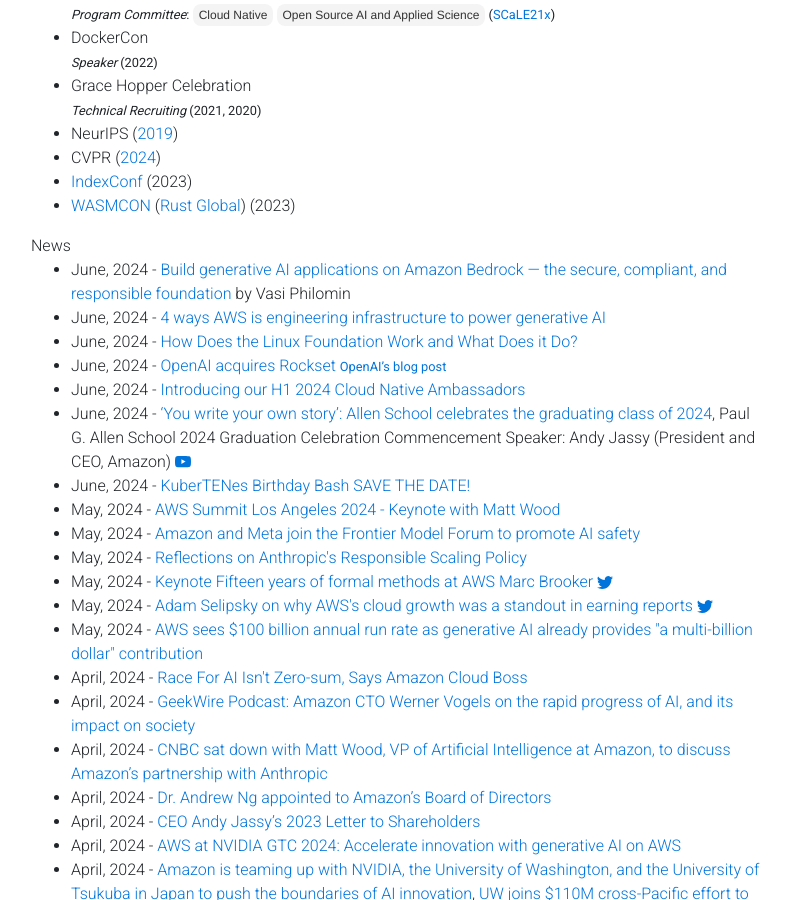
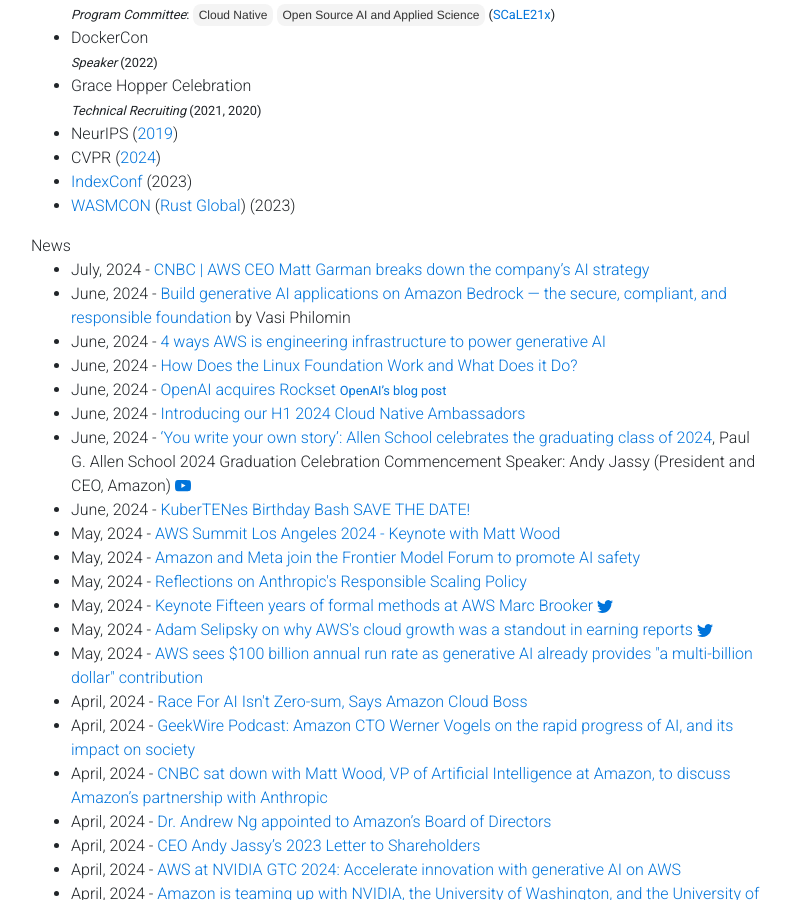
Before and after one commit to gfw001/gfw001.github.io, a Jekyll site: the page portfolio.html, which Jekyll copies as it is, in a window 1280 px wide and 900 px high, scrolled down 1880 px. Shown: the whole window, without its empty margins (54-844 px from the left). Built offline with Jekyll 4.4.1, drawn with Linux system fonts in a browser that asks for light colours; nearby versions of some CDN libraries; a style sheet for code colours, icons or effects is not loaded.

Commit message:
Update portfolio.html

```diff
--- a/portfolio.html
+++ b/portfolio.html
@@ -323,6 +323,9 @@
 
       News
 	<ul>
+	<li>
+	       July, 2024 - <a href="https://www.cnbc.com/video/2024/07/01/aws-ceo-matt-garman-breaks-down-the-companys-ai-strategy.html">CNBC | AWS CEO Matt Garman breaks down the company’s AI strategy</a>
+	</li>
 	<li>
 	       June, 2024 - <a href="https://aws.amazon.com/blogs/machine-learning/build-generative-ai-applications-on-amazon-bedrock-the-secure-compliant-and-responsible-foundation/">Build generative AI applications on Amazon Bedrock — the secure, compliant, and responsible foundation</a> by Vasi Philomin
 	</li>
```
